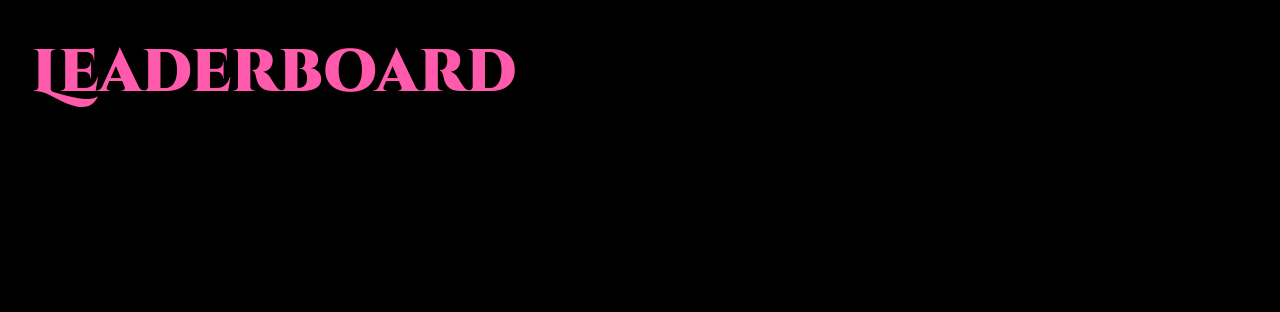
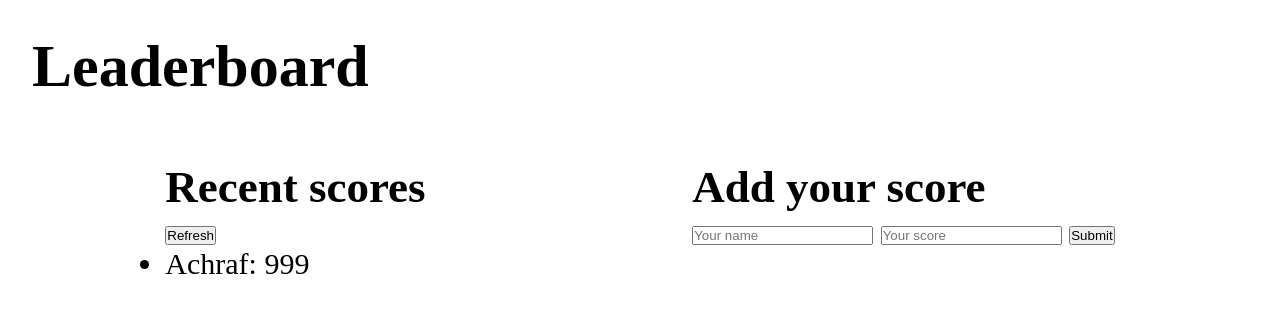
Before and after one commit to khitermedachraf/Leaderboard, a website built with webpack: page src/index.html in a window 1280 px wide. Built offline with nearby package versions, Linux system fonts and the light colour scheme.

Commit message:
Add HTML and diplay flex

```diff
--- a/src/index.html
+++ b/src/index.html
@@ -9,5 +9,26 @@
     <header>
       <h1>Leaderboard</h1>
     </header>
+    <main>
+      <section class="recent-score">
+        <div>
+          <h2>Recent scores</h2>
+          <button type="submit">Refresh</button>
+        </div>
+        <div>
+          <ul class="scores-list">
+            <li>Achraf: 999</li>
+          </ul>
+        </div>
+      </section>
+      <section class="add-score">
+        <h2>Add your score</h2>
+        <form action="" method="post">
+          <input type="text" class="name" placeholder="Your name" />
+          <input type="text" class="score" placeholder="Your score" />
+          <button type="submit">Submit</button>
+        </form>
+      </section>
+    </main>
   </body>
 </html>
--- a/src/style.css
+++ b/src/style.css
@@ -10,8 +10,14 @@
 
 body {
   padding: 2rem;
-  font-family: "Cinzel Decorative", cursive;
+  /* font-family: "Cinzel Decorative", cursive; */
   font-size: 30px;
-  background-color: #000;
-  color: #ff5aac;
+  /* background-color: #008b8b; */
+  /* color: #fff; */
 }
+
+main {
+  display: flex;
+  margin: 2em 0;
+  justify-content: space-around;
+}
```
